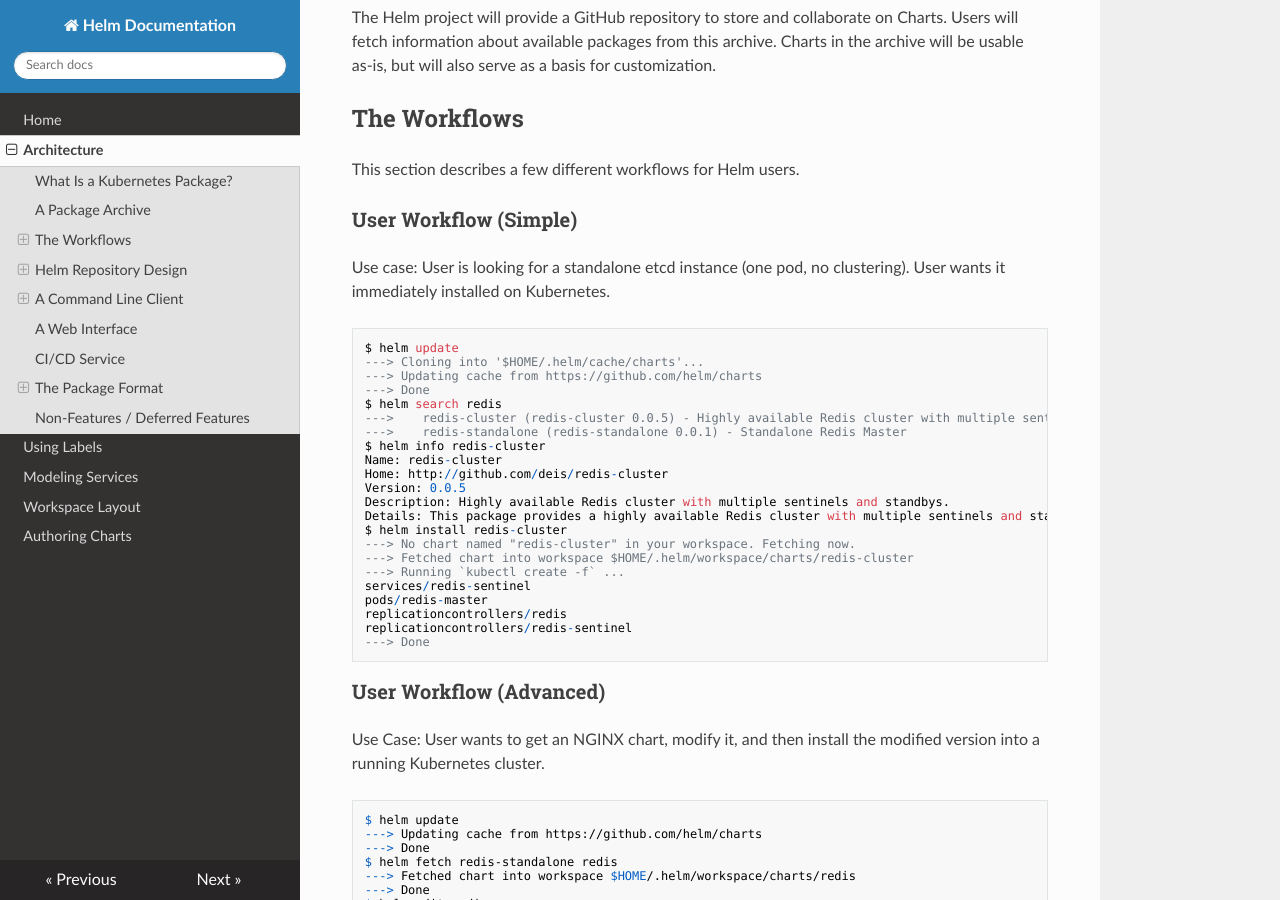
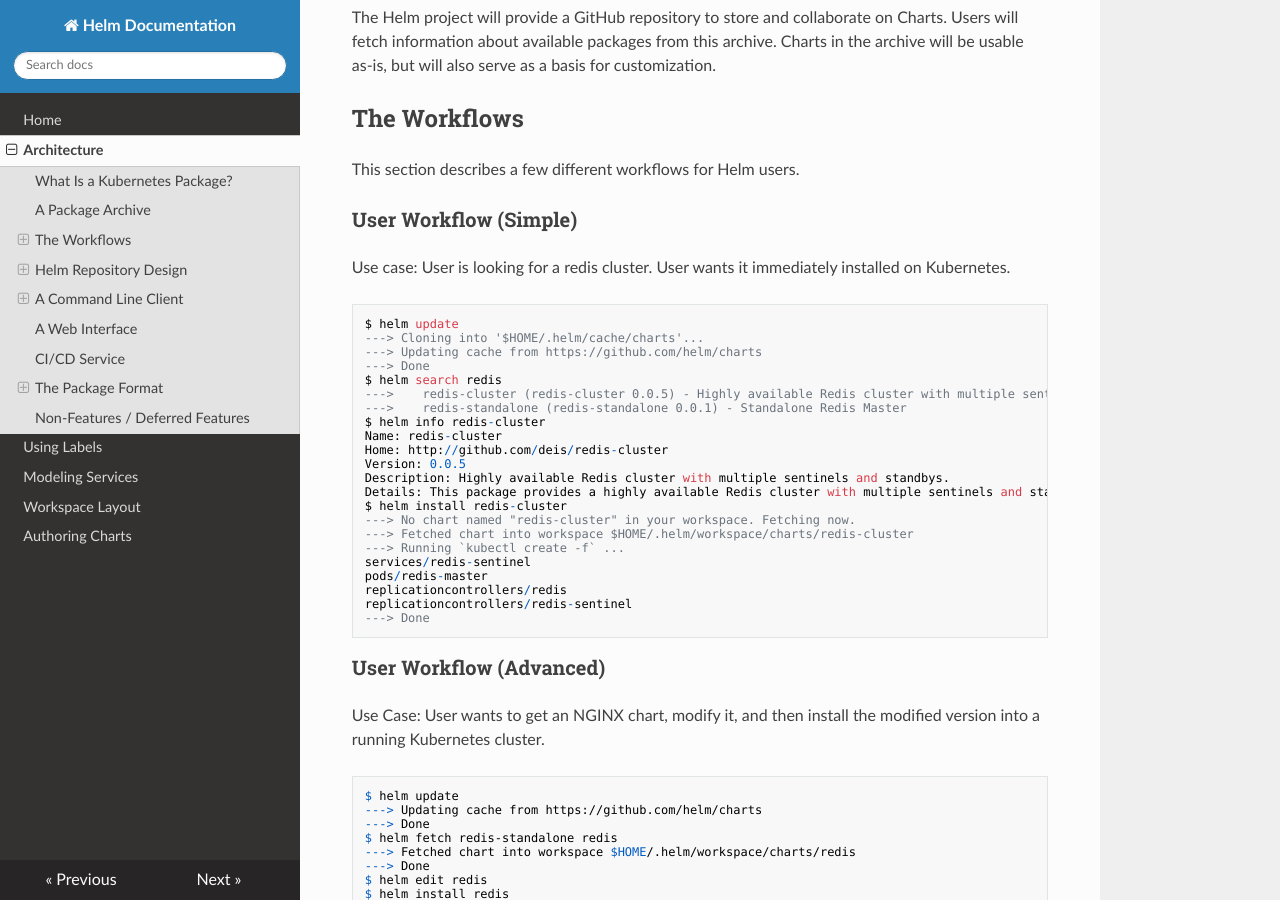
Before and after one commit to helm/helm-classic, an MkDocs documentation site: the page built from docs/architecture.md, in a window 1280 px wide and 900 px high, scrolled down 1154 px. Built offline with MkDocs 1.6.1, drawn with Linux system fonts in a browser that asks for light colours; nearby versions of some CDN libraries; old or Windows-style settings are respelled for this version of MkDocs.

Commit message:
Update architecture.md

````diff
--- a/docs/architecture.md
+++ b/docs/architecture.md
@@ -38,7 +38,7 @@ This section describes a few different workflows for Helm users.
 
 ### User Workflow (Simple)
 
-Use case: User is looking for a standalone etcd instance (one pod, no clustering). User wants it immediately installed on Kubernetes.
+Use case: User is looking for a redis cluster. User wants it immediately installed on Kubernetes.
 
 ```
 $ helm update
````
